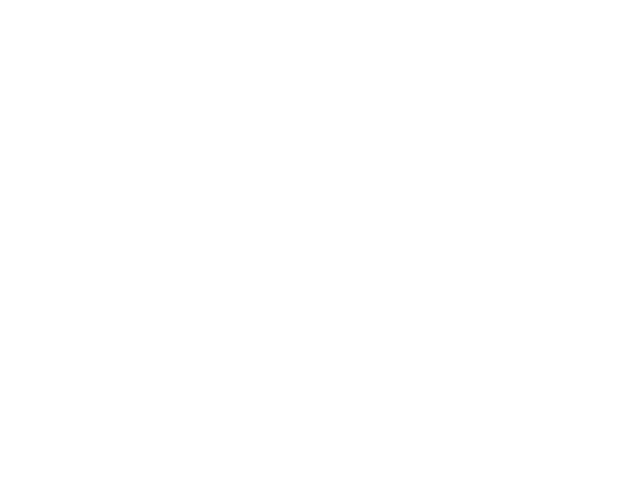
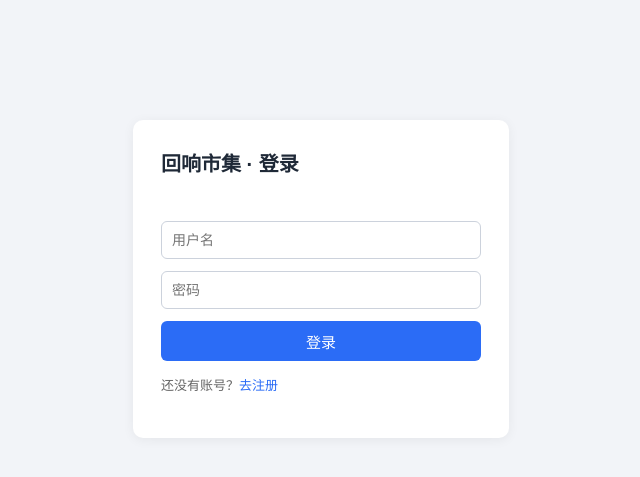
Before and after one commit to Aznobin/echo-market, a Java web app: page /login.jsp in a window 1280 px wide. Before the commit the part shown is empty. Shown: the top 477 px of the page, without its empty margins (319-959 px from the left). Run offline with Tomcat 11, a stand-in JSP engine, Linux system fonts and the light colour scheme.

Commit message:
feat: 登录与注册页前端（样式分离）

```diff
--- /dev/null
+++ b/src/main/webapp/css/style.css
@@ -0,0 +1,70 @@
+/* 回响市集 · 公共样式 */
+body {
+    font-family: "Microsoft YaHei", Arial, sans-serif;
+    background: #f2f4f8;
+    margin: 0;
+}
+
+.box {
+    width: 320px;
+    margin: 120px auto;
+    padding: 28px;
+    background: #fff;
+    border-radius: 10px;
+    box-shadow: 0 2px 12px rgba(0, 0, 0, .06);
+}
+
+.box.wide { width: 420px; padding: 32px; }
+
+h2 {
+    margin: 0 0 18px;
+    font-size: 20px;
+    color: #1f2937;
+}
+
+.box.wide h2 { font-size: 22px; }
+
+input {
+    width: 100%;
+    box-sizing: border-box;
+    height: 38px;
+    margin-bottom: 12px;
+    padding: 0 10px;
+    border: 1px solid #ccd2dc;
+    border-radius: 6px;
+    font-size: 14px;
+    outline: none;
+}
+
+input:focus { border-color: #2b6cf6; }
+
+button {
+    width: 100%;
+    height: 40px;
+    border: 0;
+    border-radius: 6px;
+    background: #2b6cf6;
+    color: #fff;
+    font-size: 15px;
+    cursor: pointer;
+}
+
+button:hover { background: #1f5be0; }
+
+.msg {
+    color: #d33;
+    font-size: 13px;
+    min-height: 18px;
+    margin: 0 0 8px;
+}
+
+.tip {
+    margin-top: 14px;
+    color: #666;
+    font-size: 13px;
+}
+
+a { color: #2b6cf6; text-decoration: none; }
+a:hover { text-decoration: underline; }
+
+p { color: #555; font-size: 14px; line-height: 1.7; }
--- a/src/main/webapp/login.jsp
+++ b/src/main/webapp/login.jsp
@@ -1,6 +1,21 @@
 <%@ page contentType="text/html; charset=UTF-8" pageEncoding="UTF-8" %>
 <!DOCTYPE html>
-<html>
+<html lang="zh-CN">
 <head>
-    <title>Login</title>
+    <meta charset="UTF-8">
+    <title>登录</title>
+    <link rel="stylesheet" href="css/style.css">
 </head>
+<body>
+<div class="box">
+    <h2>回响市集 · 登录</h2>
+    <p class="msg"><%= request.getAttribute("msg") == null ? "" : request.getAttribute("msg") %></p>
+    <form action="login" method="post">
+        <input type="text" name="username" placeholder="用户名" required>
+        <input type="password" name="password" placeholder="密码" required>
+        <button type="submit">登录</button>
+    </form>
+    <p class="tip">还没有账号？<a href="register.jsp">去注册</a></p>
+</div>
+</body>
+</html>
```
Also changed, not shown: src/main/webapp/register.jsp (added, +21 -0 lines).
